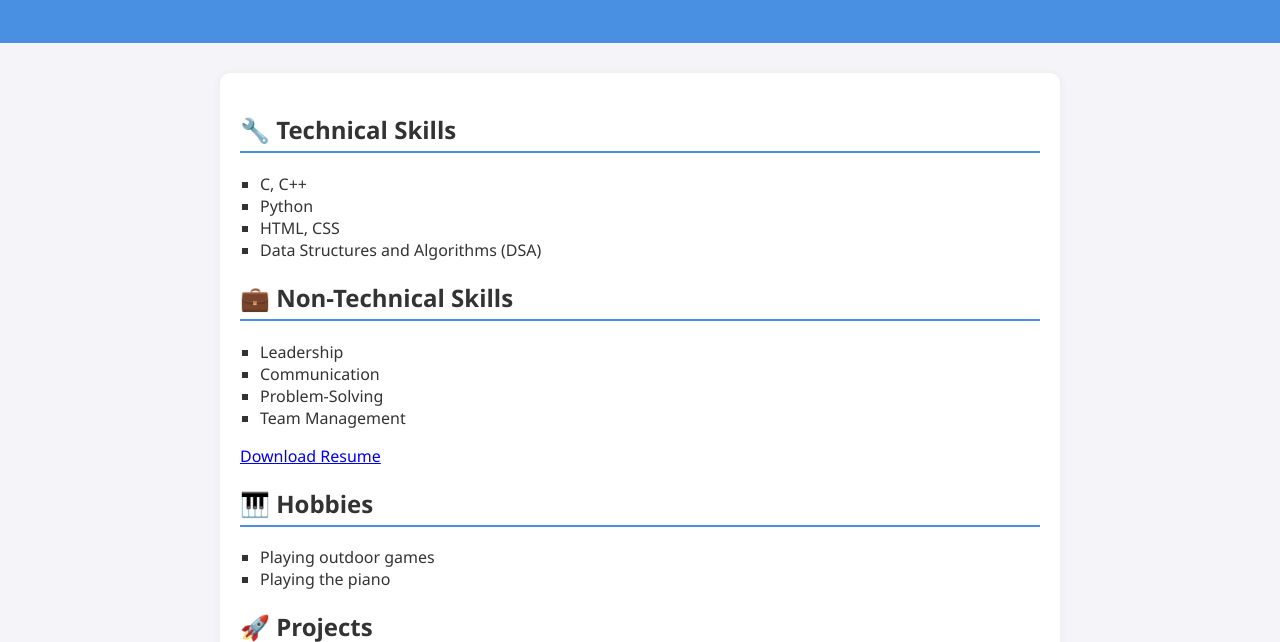
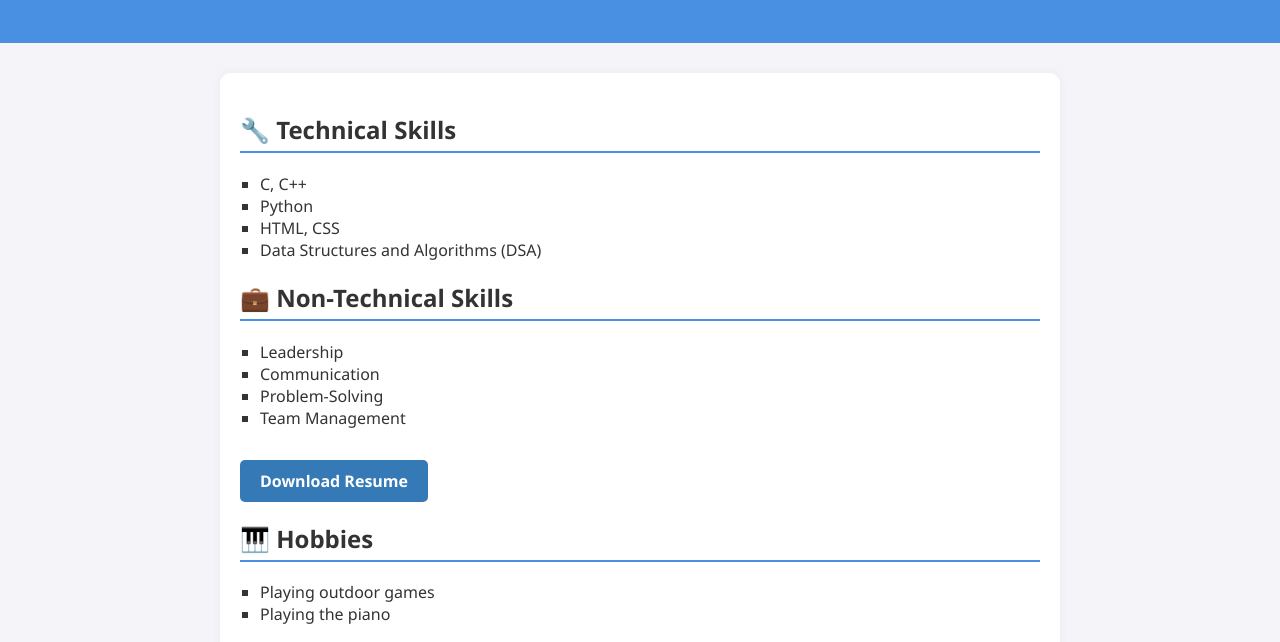
Before and after one commit to Ahana0302/Portfolio, a plain HTML site: page index.html in a window 1280 px wide. In both pictures the pointer is over the link "Download Resume". Shown: the part 142-784 px from the top of the page. Drawn offline with Linux system fonts and the light colour scheme.

Commit message:
Update style.css

```diff
--- a/style.css
+++ b/style.css
@@ -44,7 +44,7 @@ footer {
   background: #eaeaea;
   margin-top: 40px;
 }
-resume-button {
+.resume-button {
   display: inline-block;
   margin-top: 15px;
   padding: 10px 20px;
@@ -56,6 +56,6 @@ resume-button {
   transition: background-color 0.3s ease;
 }
 
-resume-button:hover {
+.resume-button:hover {
   background-color: #357ab7;
 }
```
